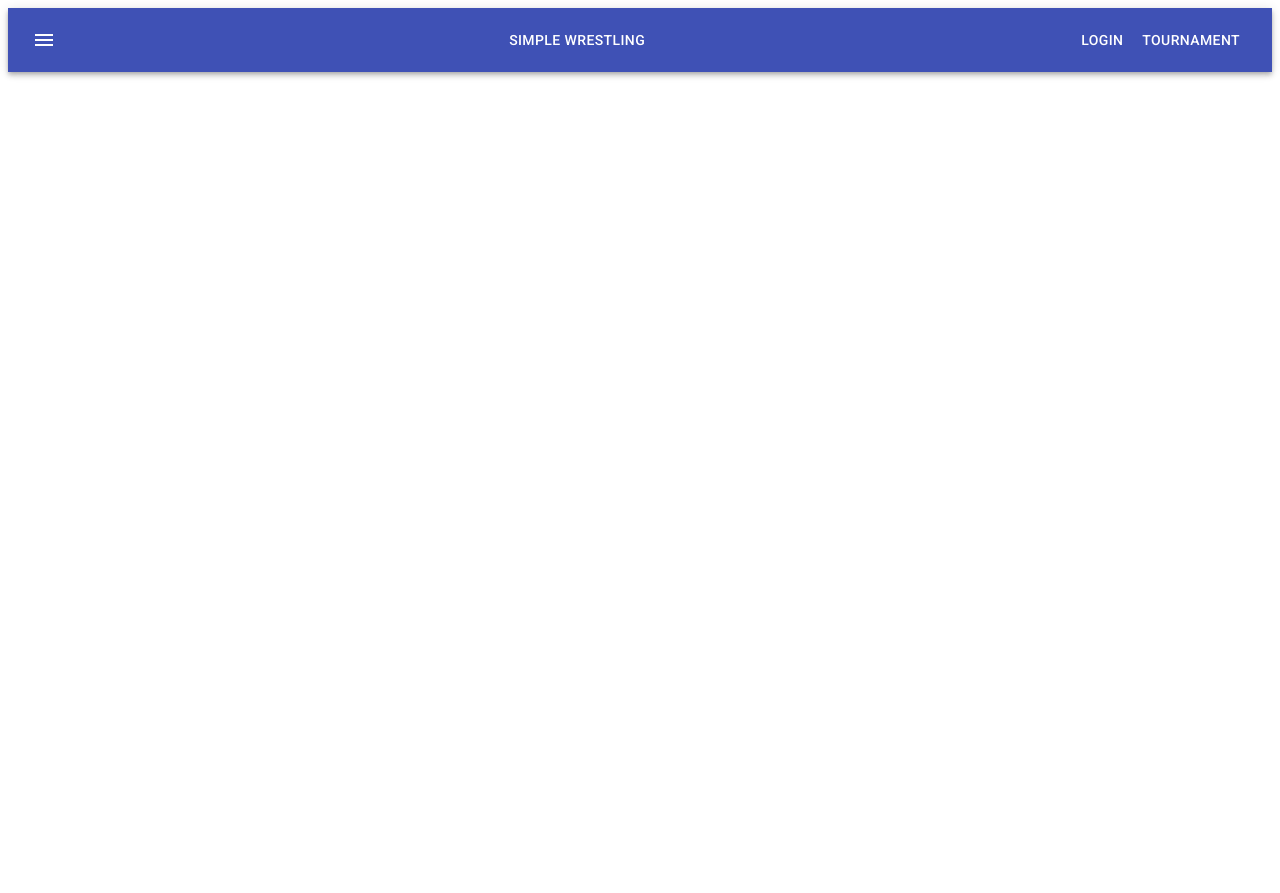
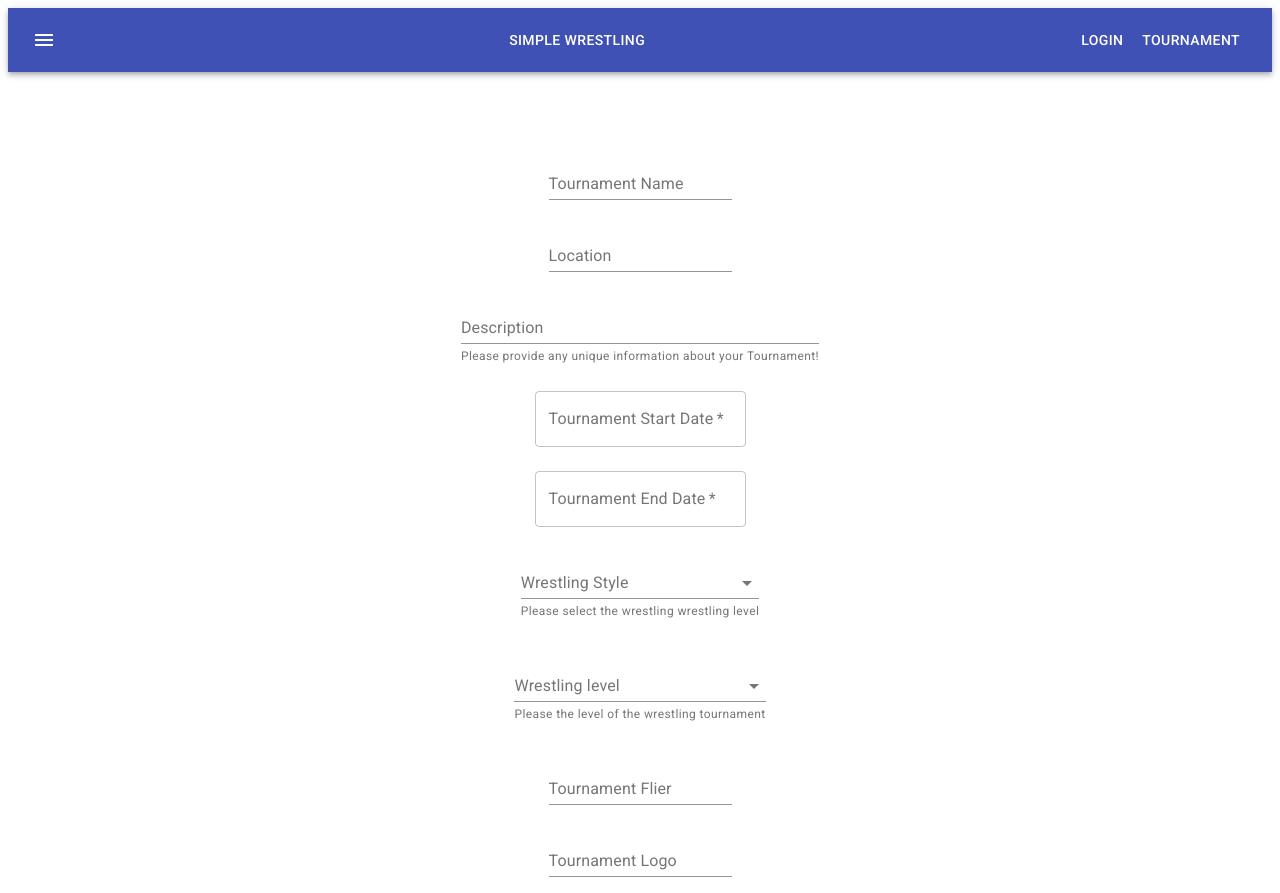
Before and after one commit to huy9997/SimpleWrestling, a React (Create React App) app in the folder client/: page /createTournament in a window 1280 px wide. Before the commit the page ends 800 px from the top, so only its background shows below. Built offline with nearby package versions, Linux system fonts and the light colour scheme.

Commit message:
adding input to the create tournament page

```diff
--- a/client/src/components/generalComponents/navbar.js
+++ b/client/src/components/generalComponents/navbar.js
@@ -37,7 +37,9 @@ const navbar = () => {
           <Button color="inherit" href="/login">
             Login
           </Button>
-          <Button color="inherit">Tournament</Button>
+          <Button color="inherit" href="tournament">
+            Tournament
+          </Button>
         </Toolbar>
       </AppBar>
     </div>
--- a/client/src/routes/index.js
+++ b/client/src/routes/index.js
@@ -3,6 +3,8 @@ import { Route, BrowserRouter } from "react-router-dom";
 import login from "../screens/Login";
 import signup from "../screens/signup";
 import home from "../screens/home";
+import tournament from "../screens/tournament";
+import createTournament from "../screens/createTournament";
 
 import Navbar from "../components/generalComponents/navbar";
 
@@ -12,6 +14,8 @@ const Routes = () => (
     <Route exact path="/" component={home} />
     <Route exact path="/login" component={login} />
     <Route exact path="/signup" component={signup} />
+    <Route exact path="/tournament" component={tournament} />
+    <Route exact path="/createTournament" component={createTournament} />
   </BrowserRouter>
 );
 
--- a/client/src/screens/Login.js
+++ b/client/src/screens/Login.js
@@ -35,7 +35,7 @@ class App extends Component {
       })
       .then(response => {
         console.log(response);
-        if (response.data == "successLogin") {
+        if (response.data === "successLogin") {
           console.log("success login");
           this.setState({
             loginRedirect: true
--- a/client/src/screens/createTournament.js
+++ b/client/src/screens/createTournament.js
@@ -1,14 +1,146 @@
 import React, { Component } from "react";
-import axios from "axios";
-import Button from "@material-ui/core/Button";
+import FormControl from "@material-ui/core/FormControl";
+import FormHelperText from "@material-ui/core/FormHelperText";
+import Container from "@material-ui/core/Container";
+import Input from "@material-ui/core/Input";
+import InputLabel from "@material-ui/core/InputLabel";
+import Box from "@material-ui/core/Box";
+import TextField from "@material-ui/core/TextField";
+import MenuItem from "@material-ui/core/MenuItem";
+
+const wrestlingStyles = [
+  {
+    value: "Folk Style"
+  },
+  {
+    value: "Free Style"
+  },
+  {
+    value: "Greco Roman"
+  }
+];
+const wrestlingLevel = [
+  {
+    value: "Middle School"
+  },
+  {
+    value: "Junior Varcity"
+  },
+  {
+    value: "Varcity"
+  },
+  {
+    value: "Junior Collegiate"
+  },
+  {
+    value: "Collegiate"
+  }
+];
 class App extends Component {
   constructor(props) {
     super(props);
     this.state = {};
   }
-
+  onchange = e => {
+    this.setState({ [e.target.name]: e.target.value });
+  };
   render() {
-    return <div />;
+    return (
+      <Container component="main" maxWidth="xl" width="75%">
+        <Box mt={8} display="flex" flexDirection="column" alignItems="center">
+          {/* Tournament Name*/}
+          <FormControl margin="normal" width={1}>
+            <InputLabel>Tournament Name</InputLabel>
+            <Input id="tournament_name" onChange={onchange} />
+          </FormControl>
+          {/* Location Name*/}
+          <FormControl margin="normal" width={1}>
+            <InputLabel>Location</InputLabel>
+            <Input id="location_name" onChange={onchange} />
+          </FormControl>
+          {/* Description */}
+          <FormControl margin="normal">
+            <InputLabel>Description</InputLabel>
+            <Input id="description" onChange={onchange} />
+            <FormHelperText id="description-helper-text">
+              Please provide any unique information about your Tournament!
+            </FormHelperText>
+          </FormControl>
+          {/* tournament_start_date */}
+          <FormControl margin="normal" width={1}>
+            <TextField
+              variant="outlined"
+              required
+              fullWidth
+              label="Tournament Start Date"
+              id="tournament_start_date "
+              name="tournament_start_date "
+              onChange={e => this.onchange(e)}
+            />
+          </FormControl>
+          {/* tournament_end_date */}
+          <FormControl margin="normal" width={1}>
+            <TextField
+              variant="outlined"
+              required
+              fullWidth
+              label="Tournament End Date"
+              id="tournament_end_date  "
+              name="tournament_end_date  "
+              onChange={e => this.onchange(e)}
+            />
+          </FormControl>
+          {/* Wrestling Style*/}
+          <FormControl margin="normal" width={1}>
+            <InputLabel>Wrestling Style</InputLabel>
+            <TextField
+              id="wrestling_style"
+              name="wrestling_style"
+              select
+              onChange={e => this.onChange(e)}
+              value={this.state.type_of_account}
+              helperText="Please select the wrestling wrestling level"
+              margin="normal"
+            >
+              {wrestlingStyles.map(option => (
+                <MenuItem key={option.value} value={option.value}>
+                  {option.value}
+                </MenuItem>
+              ))}
+            </TextField>
+          </FormControl>
+          {/* Wrestling Level*/}
+          <FormControl margin="normal" width={1}>
+            <InputLabel>Wrestling level</InputLabel>
+            <TextField
+              id="wrestling_level"
+              name="wrestling_level"
+              select
+              onChange={e => this.onChange(e)}
+              value={this.state.type_of_account}
+              helperText="Please the level of the wrestling tournament"
+              margin="normal"
+            >
+              {wrestlingLevel.map(option => (
+                <MenuItem key={option.value} value={option.value}>
+                  {option.value}
+                </MenuItem>
+              ))}
+            </TextField>
+          </FormControl>
+          {/* Tournament Flier*/}
+          <FormControl margin="normal">
+            <InputLabel>Tournament Flier</InputLabel>
+            <Input id="tournament_flier" onChange={onchange} />
+          </FormControl>
+          {/* Tournament Logo*/}
+          <FormControl margin="normal">
+            <InputLabel>Tournament Logo</InputLabel>
+            <Input id="tournament_logo" onChange={onchange} />
+          </FormControl>
+        </Box>
+      </Container>
+    );
   }
 }
 export default App;
--- a/client/src/screens/tournament.js
+++ b/client/src/screens/tournament.js
@@ -1,11 +1,17 @@
 import React, { Component } from "react";
+import Button from "@material-ui/core/Button";
 class App extends Component {
   constructor(props) {
     super(props);
     this.state = {};
   }
   render() {
-    return <div>tournament page</div>;
+    return (
+      <div>
+        <Button href="/createTournament">create a tournament</Button>
+        tournament page
+      </div>
+    );
   }
 }
 export default App;
```
